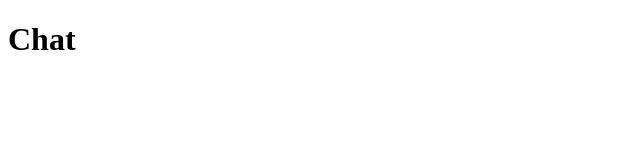
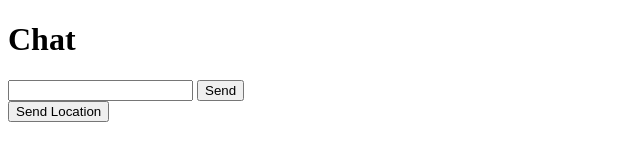
Before and after one commit to juancollado-b/chat-rooms, a website: page public/index.html in a window 1280 px wide. Shown: the whole page, without its empty margins (0-640 px from the left). Drawn offline with nearby package versions, Linux system fonts and the light colour scheme.

Commit message:
HTML form to send messages and location

```diff
--- a/public/index.html
+++ b/public/index.html
@@ -8,5 +8,15 @@
 </head>
 <body>
     <h1>Chat</h1>
+    <form id="message-form">
+        <input name="message" type="text"></input>
+        <button type="submit">Send</button>
+    </form>
+
+    <form id="location-form">
+        <button type="submit">Send Location</button>
+    </form>
+    <script src="/socket.io/socket.io.js"></script>
+    <script src="/scripts/io.js"></script>
 </body>
 </html>
```
